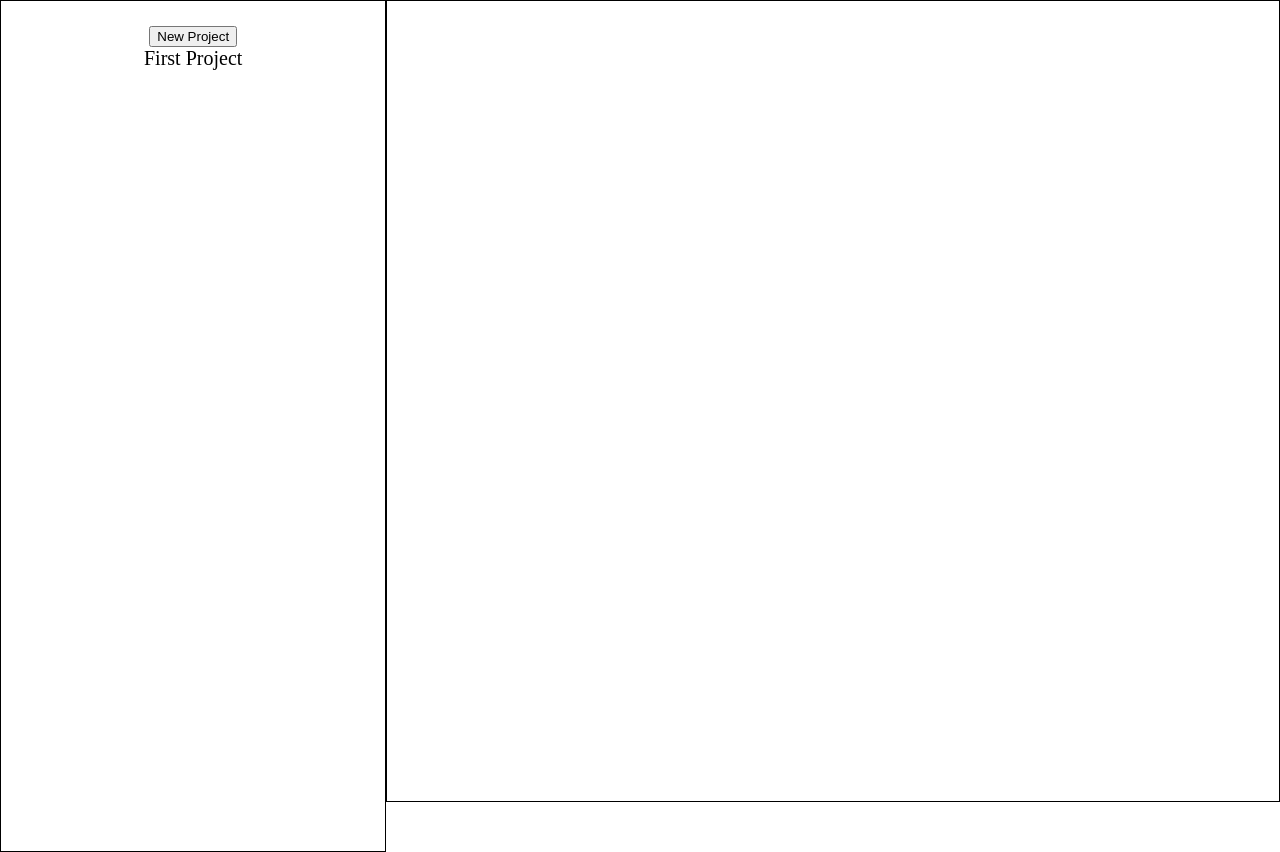
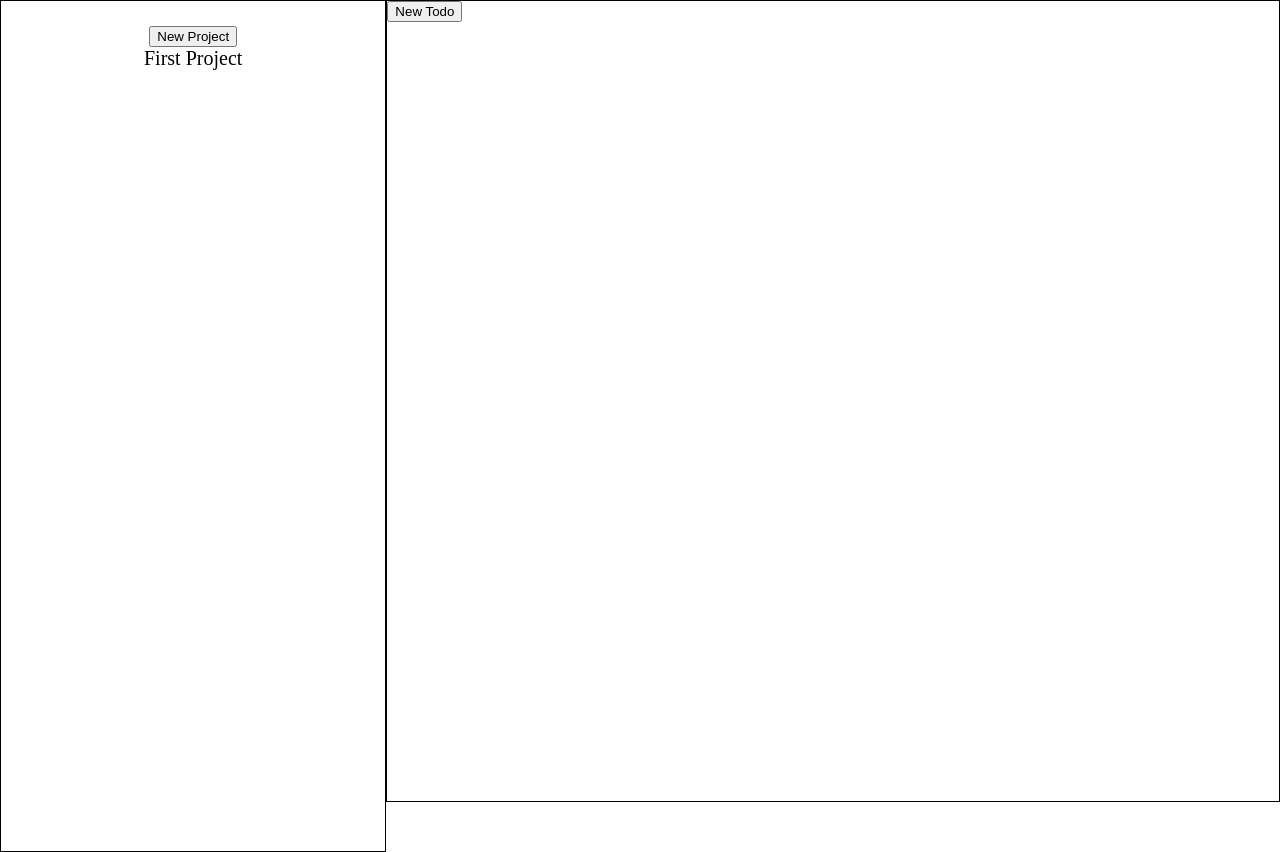
Before and after one commit to aukeller/TodoJS, a website built with webpack: page dist/index.html in a window 1280 px wide. Built offline with nearby package versions, Linux system fonts and the light colour scheme.

Commit message:
new todo form complete

```diff
--- a/src/DOMModules/DOMTodoModule.js
+++ b/src/DOMModules/DOMTodoModule.js
@@ -1,7 +1,13 @@
 export default (function DOMTodoModule() {
 
     const todosContainer = document.querySelector('#todos-container');
+    const todoForm = document.querySelector('#todo-form');
+    const newTodoBtn = document.querySelector('#new-todo');
 
+    const titleInput = document.querySelector('#todo-title');
+    const descriptionInput = document.querySelector('#description');
+    const dateInput = document.querySelector('#due-date');
+    const priorityInput = document.querySelector('#priority');
 
     const createBasicTodoDiv = (todoTitle, todoDueDate) => {
         let todoDIV = document.createElement('div');
@@ -21,10 +27,29 @@ export default (function DOMTodoModule() {
 
     const clearDisplay = () => todosContainer.innerHTML = "";
 
+    const displayNewTodoForm = () => todoForm.hidden = false;
+    const hideTodoForm = () => {
+        todoForm.hidden = true
+
+        titleInput.value = "";
+        descriptionInput.value = "";
+        dateInput.value = "";
+        priorityInput.value = "";
+    };
+
+
+    const getAddTodoBtn = () => document.querySelector('#add-todo');
+
+    newTodoBtn.addEventListener('click', () => {
+        displayNewTodoForm();
+    });
+
     return {
         createBasicTodoDiv,
         updateDisplay,
-        clearDisplay
+        clearDisplay,
+        getAddTodoBtn,
+        hideTodoForm,
     };
 
 })();
--- a/src/index.js
+++ b/src/index.js
@@ -16,12 +16,17 @@ const main = () => {
     let focusedProject = projects[0]; // project currently selected
 
 
-    function readyForm() {
+    function readyProjectForm() {
         const addProjectBtn = DOMProjectModule.getAddProjectButton();
 
         addProjectBtn.addEventListener('click', createNewProject);
 
     };
+
+    function readyTodoForm() {
+        const addTodoBtn = DOMTodoModule.getAddTodoBtn();
+        addTodoBtn.addEventListener('click', createNewTodo);
+    }
 
     function createNewProject() {
         let newProjectTitle = DOMProjectModule.getNewProjectTitle();
@@ -33,6 +38,11 @@ const main = () => {
 
 
         addProjectListener(projects.length - 1);
+    }
+
+    function createNewTodo() {
+        DOMTodoModule.hideTodoForm();
+
     }
 
     function addProjectListener(projectIndex) {
@@ -62,7 +72,10 @@ const main = () => {
 
 
     const newProjectBtn = document.querySelector('#new-project');
-    newProjectBtn.addEventListener('click', readyForm);
+    newProjectBtn.addEventListener('click', readyProjectForm);
+
+    const newTodoBtn = document.querySelector('#new-todo');
+    newTodoBtn.addEventListener('click', readyTodoForm);
 
 
     DOMProjectModule.updateProjectDisplay(firstProject.getTitle(), `project-${projects.length - 1}`);
--- a/src/style.css
+++ b/src/style.css
@@ -8,12 +8,12 @@ body {
     display: flex;
 }
 
-#project-container, #todos-container {
+#project-container, #main-todos-container {
     height: 100%;
     border: 1px solid black;
 }
 
-#todos-container {
+#main-todos-container {
     flex: 2;
 }
 
```
Also changed, not shown: dist/index.html, dist/main.js.
